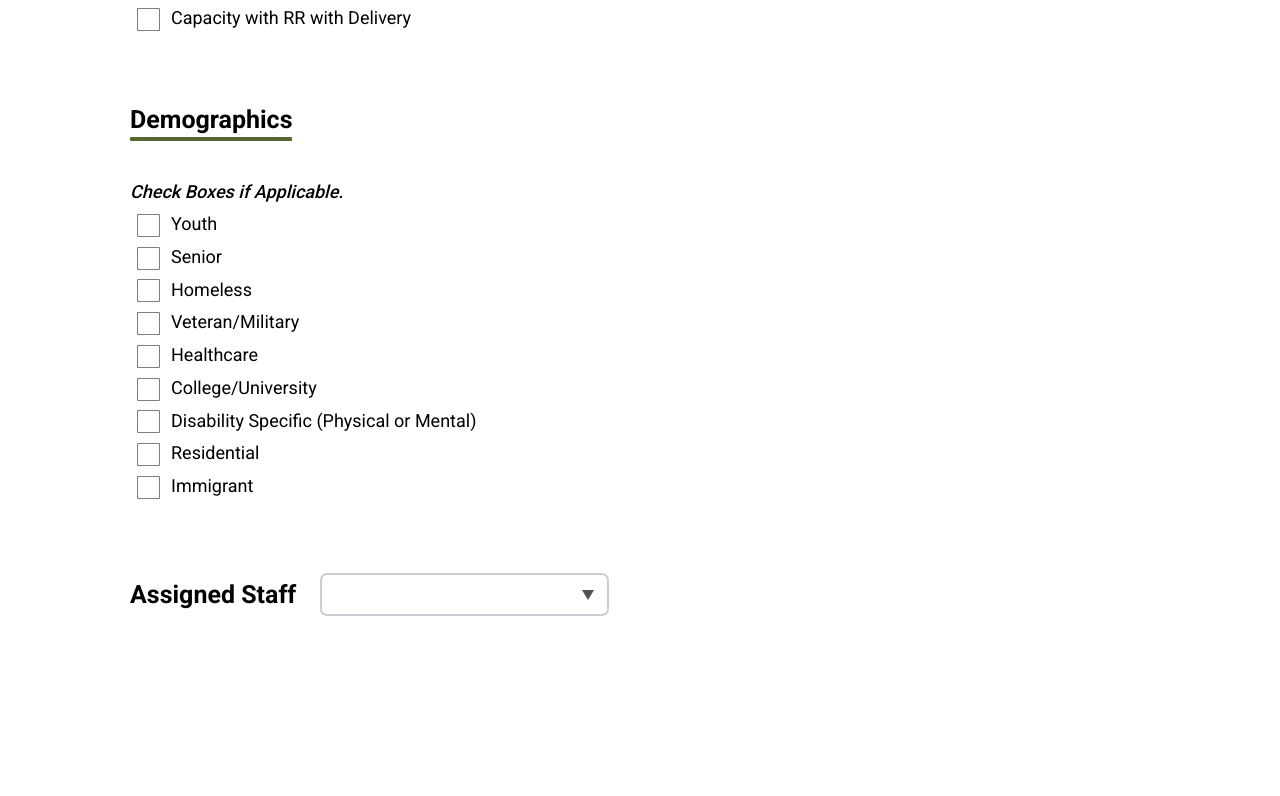
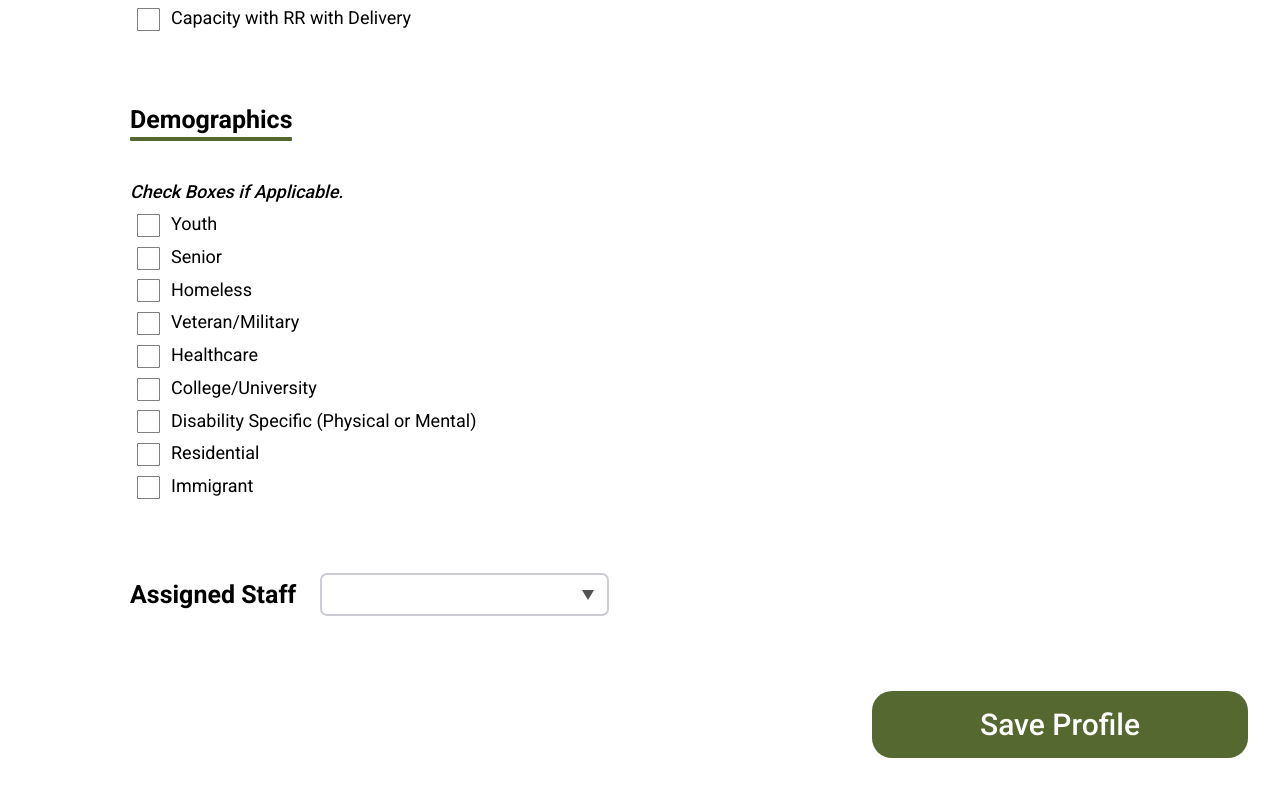
Before and after one commit to TritonSE/FSD-Distribution-Web-App, a React (Create React App) app: page / in a window 1280 px wide. Shown: the part 4024-4820 px from the top of the page. Before the commit the page ends 4705 px from the top, so only its background shows below. Built offline with nearby package versions, Linux system fonts and the light colour scheme.

Commit message:
Remove FormButton, add submit button and styling

```diff
--- a/src/pages/agency-profile-form/AgencyProfileForm.js
+++ b/src/pages/agency-profile-form/AgencyProfileForm.js
@@ -12,21 +12,9 @@ import SmallButton from "./SmallButton";
 import AddressList from "./AddressList";
 import ContactsList from "./ContactsList";
 import InlineDropdown from "./InlineDropdown";
-import FormButton from "./FormButton";
-//import "bootstrap/dist/css/bootstrap.min.css";
+import "bootstrap/dist/css/bootstrap.min.css";
+import "typeface-roboto";
 import "./formstyle.css";
-
-//For pulling: git pull (once you are in proper branch)
-// For pushing: git add -A .; git commit -m '<COMMENT>'; git push
-
-// Page name
-// Section headers
-// Input components (label + required mark + input):
-// Text field (placeholders) - EF (make sure that the style is right)
-// Single-select dropdown - WW
-// Checkbox list - WW
-// Number field / counter - EF/WW
-// Button - EF/WW
 
 class AgencyProfileForm extends Component {
   constructor(props) {
@@ -192,6 +180,16 @@ class AgencyProfileForm extends Component {
     this.setState({
       contacts: updatedContacts,
     });
+  };
+
+  submitForm = () => {
+    // TODO
+    alert("Submitting dat form");
+  };
+
+  cancelForm = () => {
+    // TODO
+    alert("Form do be canceled");
   };
 
   render() {
@@ -696,7 +694,7 @@ class AgencyProfileForm extends Component {
                       subkey: "car",
                     },
                   ]}
-                  stateKey="transportCapacity"
+                  stateKey="transportationCapacity"
                   onChange={this.handleInputChange}
                 />
               </Col>
@@ -808,24 +806,19 @@ class AgencyProfileForm extends Component {
             </Row>
           </div>
 
-          {/*BUTTON
-          <FormButton
-            left={"calc(50% - 376px/2 - 216.5px)"}
-            top={"4030px"}
-            label={"Create Profile"}
-            labelColor={"#FFFFFF"}
-            borderColor={"#54682F"}
-            backgroundColor={"#54682F"}
-          />
-
-          <FormButton
-            left={"calc(50% - 376px/2 + 223.5px)"}
-            top={"4030px"}
-            label={"Cancel"}
-            labelColor={"#000000"}
-            borderColor={"#000000"}
-            backgroundColor={"#FFFFFF"}
-          />*/}
+          <div className="form-section">
+            <Row noGutters={true}>
+              <Col>
+                <button
+                  type="button"
+                  className="form-button-submit"
+                  onClick={this.submitForm}
+                >
+                  Save Profile
+                </button>
+              </Col>
+            </Row>
+          </div>
         </Form>
       </div>
     );
--- a/src/pages/agency-profile-form/FormButton.jsx
+++ /dev/null
@@ -1,48 +0,0 @@
-import "./formstyle.css";
-import React, { Component } from "react";
-import "typeface-roboto";
-import "bootstrap/dist/css/bootstrap.min.css";
-import Button from "react-bootstrap/Button";
-
-class FormButton extends Component {
-  state = {};
-
-  render() {
-    const {
-      left,
-      top,
-      label,
-      labelColor,
-      borderColor,
-      backgroundColor,
-    } = this.props;
-
-    return (
-      <Button
-        style={{
-          background: backgroundColor,
-
-          position: "absolute",
-          width: "376px",
-          height: "67px",
-          left: left,
-          top: top,
-
-          "font-family": "Roboto",
-          "font-style": "normal",
-          "font-weight": "500",
-          "font-size": "30px",
-          color: labelColor,
-          "line-height": "35px",
-          "letter-spacing": "-0.01em",
-          "border-color": borderColor,
-          borderRadius: "10px",
-        }}
-      >
-        {label}
-      </Button>
-    );
-  }
-}
-
-export default FormButton;
--- a/src/pages/agency-profile-form/formstyle.css
+++ b/src/pages/agency-profile-form/formstyle.css
@@ -67,15 +67,6 @@
   margin-left: -7px;
   margin-bottom: 0px;
 }
-
-/*.form-input-list-header {
-  font-family: Roboto;
-  font-style: normal;
-  font-weight: 400;
-  font-size: 18px;
-  line-height: 21px;
-  color: #000000;
-}*/
 
 .form-input-list-subheader {
   font-style: italic;
@@ -258,7 +249,7 @@
 }
 
 .incrementer-box-list-column {
-  width: 630px;
+  width: 624px;
 }
 
 /* * * * Small button * * * */
@@ -284,22 +275,44 @@
   text-decoration: underline;
 }
 
-.btn-create-profile-button {
-  background: #54682f;
+/* * * * Form buttons * * * */
 
-  position: absolute;
+.form-button-submit {
   width: 376px;
   height: 67px;
-  left: calc(50% - 376px / 2 - 216.5px);
-  top: 4030px;
-
+  float: right;
+  margin-right: 32px;
+  background: #54682f;
+  border: none;
+  border-radius: 20px;
   font-family: Roboto;
   font-style: normal;
   font-weight: 500;
   font-size: 30px;
   line-height: 35px;
-  letter-spacing: -0.01em;
+  color: #ffffff;
+}
 
-  border-color: #54682f;
-  border-radius: 10px;
+.form-button-submit:hover {
+  background: #38451f;
 }
+
+.form-button-cancel {
+  width: 376px;
+  height: 67px;
+  float: left;
+  margin-left: 32px;
+  background: #ffffff;
+  border: 4px solid #000000;
+  border-radius: 20px;
+  font-family: Roboto;
+  font-style: normal;
+  font-weight: 500;
+  font-size: 30px;
+  line-height: 35px;
+  color: #000000;
+}
+
+.form-button-cancel:hover {
+  background: #aaaaaa;
+}
```
